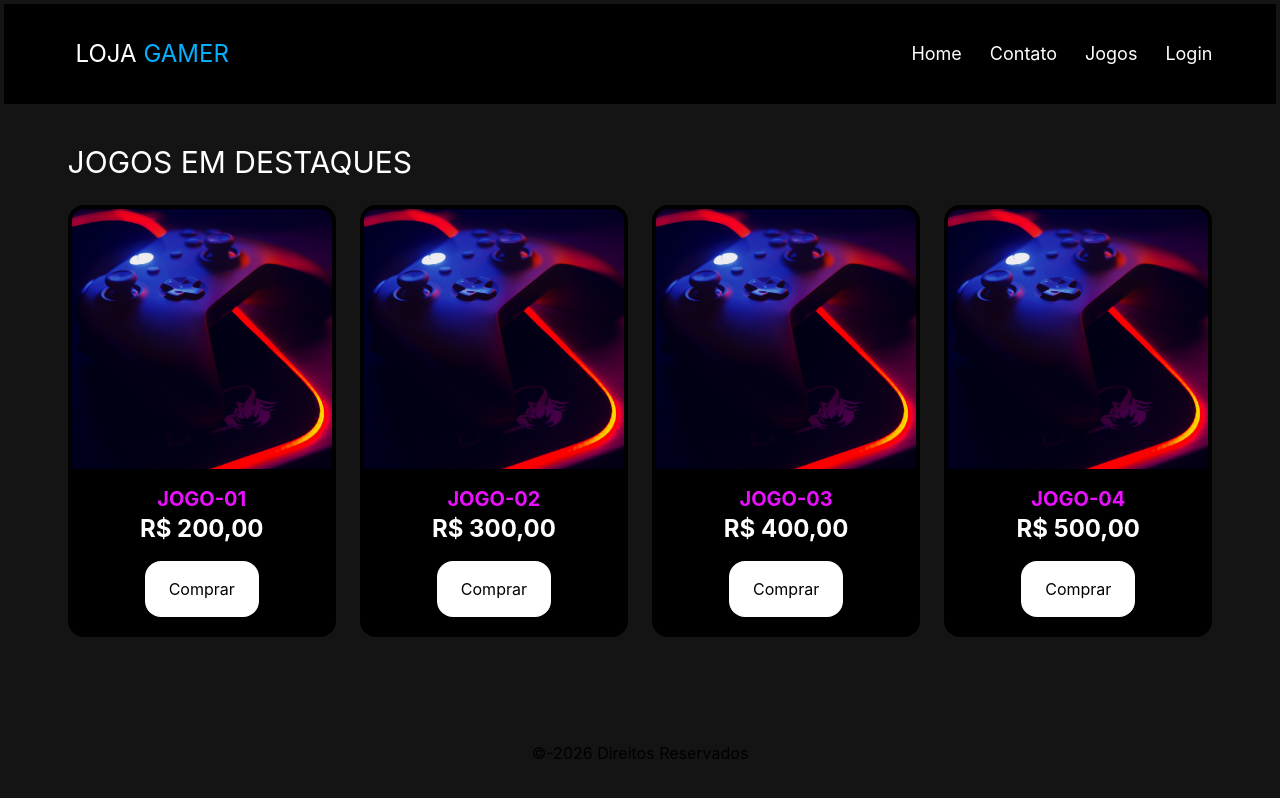
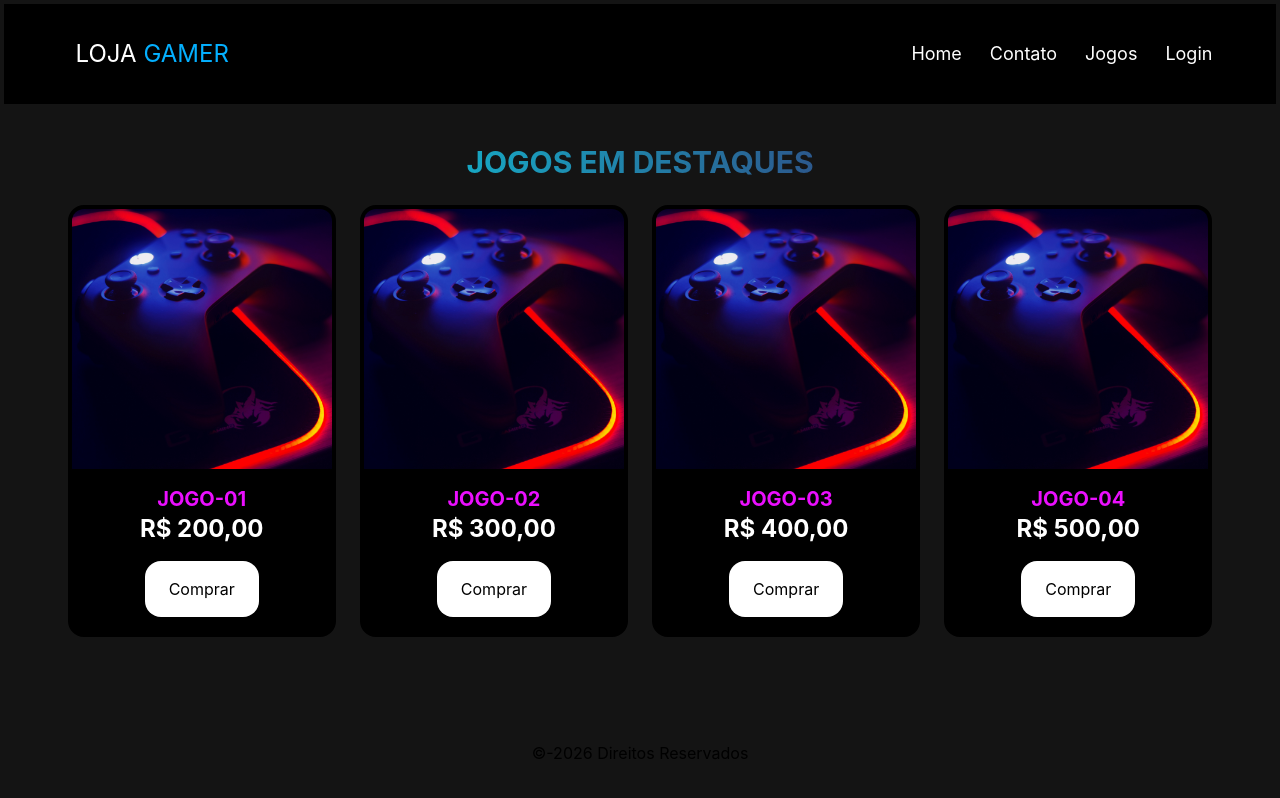
Before and after one commit to yannickdavila07/loja-gamer, a React (Vite) app: page / in a window 1280 px wide. Shown: the top 798 px of the page. Built offline with nearby package versions, Linux system fonts and the light colour scheme.

Commit message:
feat: Estilizando o estilo.css

```diff
--- a/src/css/estilo.css
+++ b/src/css/estilo.css
@@ -14,7 +14,16 @@
 }
 
 .titulo{
-    color: #ffff;
+    background-image: linear-gradient(to right,#00ffff,#430050);
+    text-transform: uppercase;
     margin-bottom: 25px;
+    font-weight: 700;
+    -webkit-text-fill-color: transparent;
+    background-clip: text;
+    text-align: center;
 
 }
+
+.titulo:hover{
+    animation: acender 0.5s forwards;
+}
```
